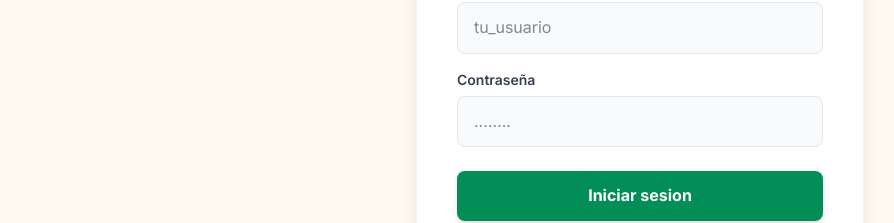
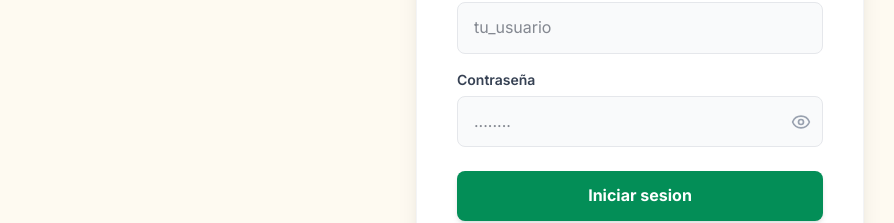
Before and after one commit to StehvenObandoUcc/FrontendVeltro, a React (Vite) app: page /login in a window 1280 px wide. Shown: the part 329-552 px from the top of the page, without its empty margins (0-894 px from the left). Built offline with nearby package versions, Linux system fonts and the light colour scheme; no server answers.

Commit message:
feat(auth): use PasswordInput and enforce length limits in Login (Fix #1 & #2)

```diff
--- a/src/pages/auth/LoginPage.tsx
+++ b/src/pages/auth/LoginPage.tsx
@@ -8,16 +8,17 @@ import { useNavigate, useLocation, Link } from 'react-router-dom';
 import type { AxiosError } from 'axios';
 import { useAuth } from '../../hooks/useAuth';
 import type { ApiError, UserRole } from '../../types';
+import { PasswordInput } from '../../components/common/PasswordInput';
 
 const loginSchema = z.object({
   username: z
     .string()
     .min(1, 'El usuario es requerido')
-    .max(50, 'El usuario no puede exceder 50 caracteres'),
+    .max(20, 'El usuario no puede exceder 20 caracteres'),
   password: z
     .string()
     .min(1, 'La contraseña es requerida')
-    .max(64, 'La contraseña no puede exceder 64 caracteres')
+    .max(20, 'La contraseña no puede exceder 20 caracteres')
     .refine((value) => !/\s/.test(value), 'La contraseña no puede contener espacios'),
 });
 
@@ -105,7 +106,7 @@ export function LoginPage() {
               id="username"
               type="text"
               autoComplete="username"
-              maxLength={50}
+              maxLength={20}
               {...register('username')}
               className="w-full px-4 py-3 rounded-lg border border-gray-200 bg-gray-50 text-gray-900 outline-none focus:bg-white focus:ring-2 focus:ring-[#038E57]/20 focus:border-[#038E57] transition-all duration-200"
               placeholder="tu_usuario"
@@ -115,23 +116,15 @@ export function LoginPage() {
             )}
           </div>
 
-          <div className="flex flex-col gap-1.5 mb-4">
-            <label htmlFor="password" className="text-sm font-semibold text-gray-700">
-              Contraseña
-            </label>
-            <input
-              id="password"
-              type="password"
-              autoComplete="current-password"
-              maxLength={64}
-              {...register('password')}
-              className="w-full px-4 py-3 rounded-lg border border-gray-200 bg-gray-50 text-gray-900 outline-none focus:bg-white focus:ring-2 focus:ring-[#038E57]/20 focus:border-[#038E57] transition-all duration-200"
-              placeholder="........"
-            />
-            {errors.password && (
-              <p className="text-xs font-medium text-red-500 mt-1">{errors.password.message}</p>
-            )}
-          </div>
+          <PasswordInput
+            id="password"
+            label="Contraseña"
+            autoComplete="current-password"
+            maxLength={20}
+            placeholder="........"
+            error={errors.password?.message}
+            {...register('password')}
+          />
 
           {error && (
             <div className="mb-4 p-3 rounded-lg bg-red-50 border border-red-200">
```
